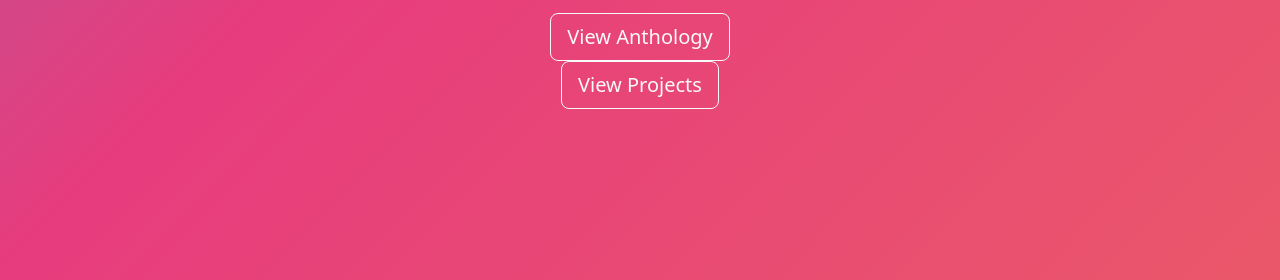
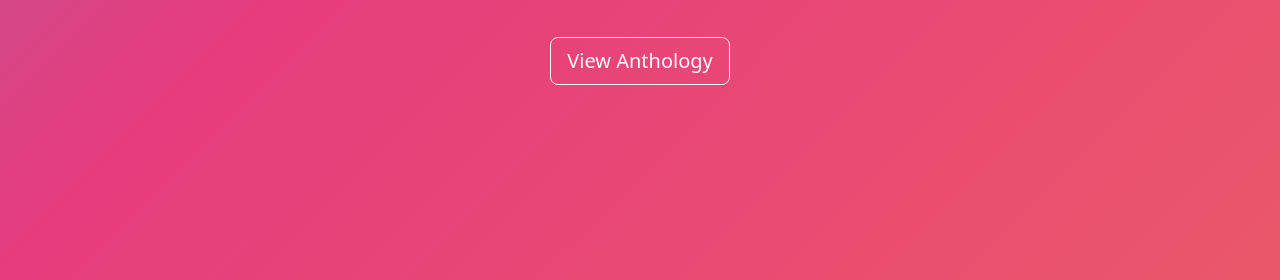
Before and after one commit to cesta-online/cesta-online.github.io, a plain HTML site: page index.html in a window 1280 px wide. Shown: the part 520-800 px from the top of the page. Drawn offline with nearby package versions, Linux system fonts and the light colour scheme; a web font is replaced by a local one.

Commit message:
Update index.html

```diff
--- a/index.html
+++ b/index.html
@@ -27,7 +27,6 @@
       </div>
       <div class="d-flex flex-column align-items-center justify-content-center mt-4">
         <a href="/anthology" class="btn btn-outline-light btn-lg">View Anthology</a>
-        <a href="/projects" class="btn btn-outline-light btn-lg">View Projects</a>
       </div>
     </div>
   </main>
```
